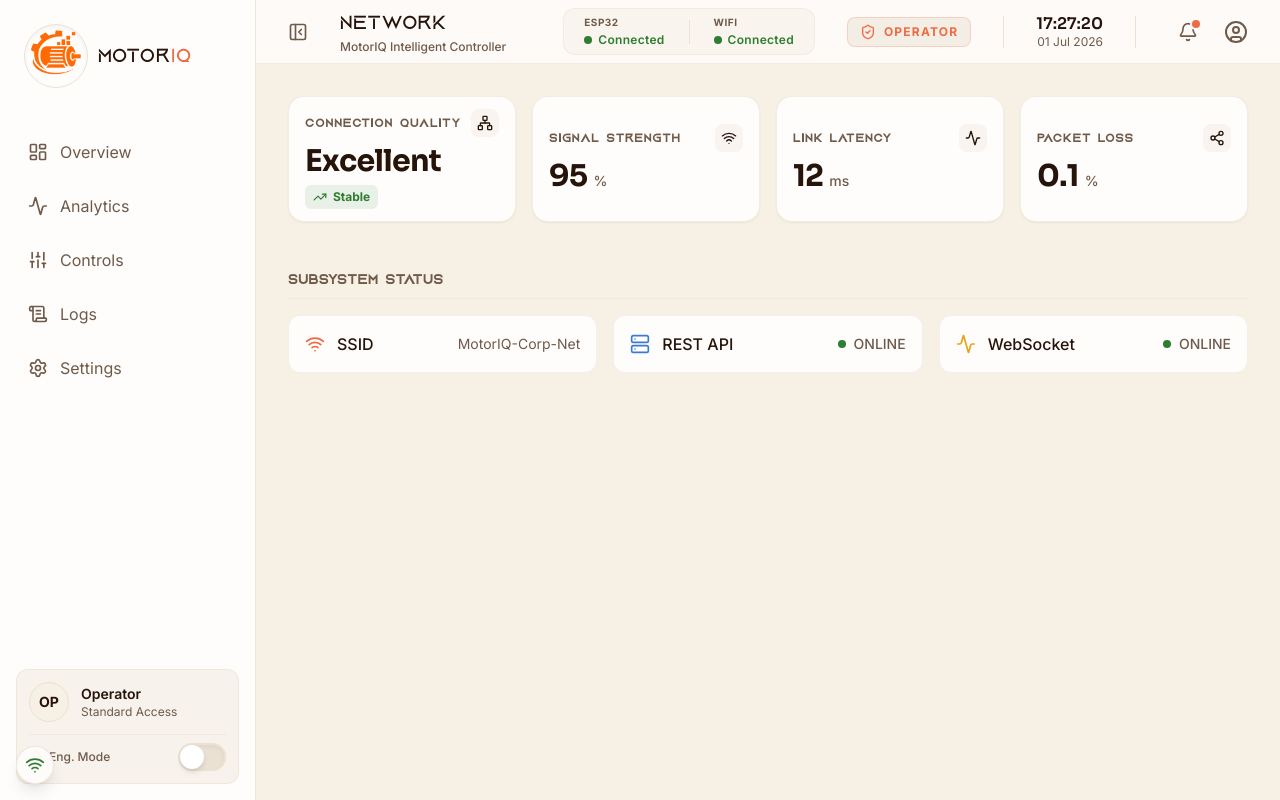
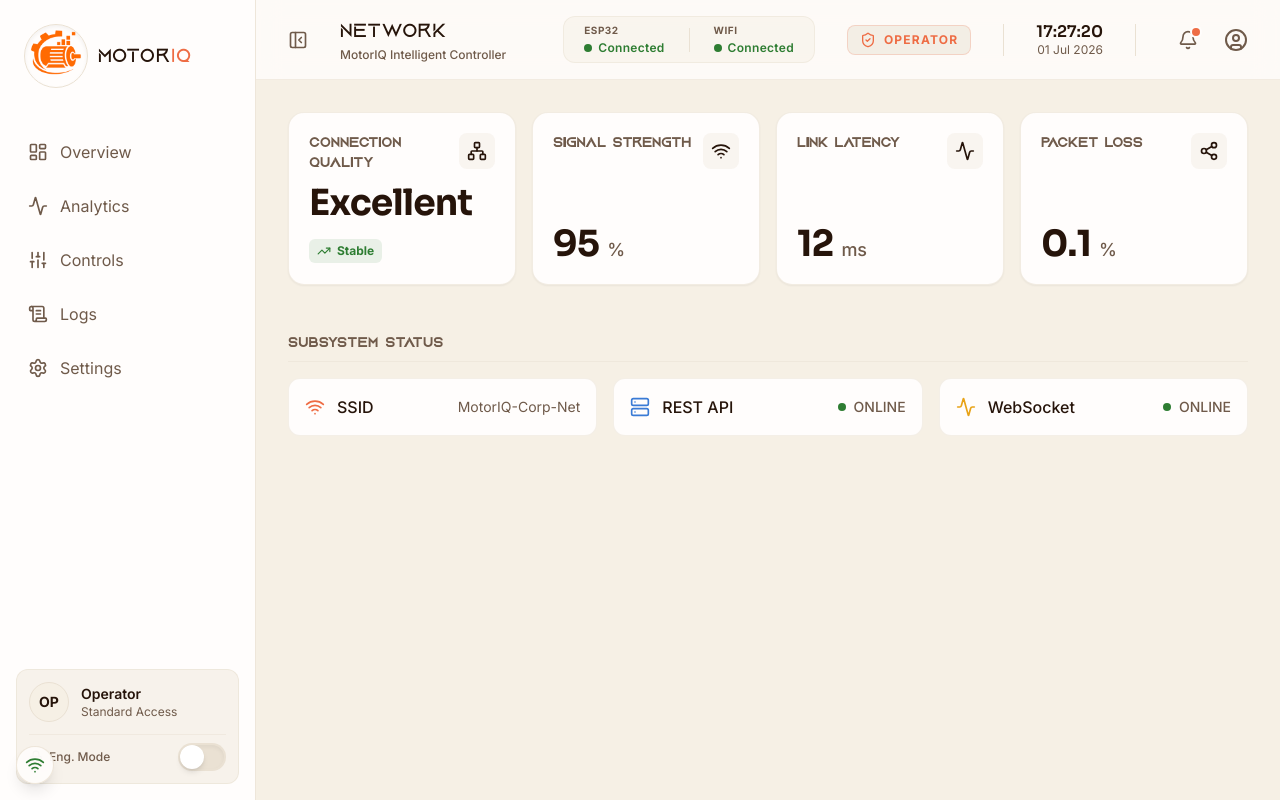
Before and after one commit to KUKI-Boi/MotorIQ, a React (Vite) app: page /network in a window 1280 px wide. Built offline with nearby package versions, Linux system fonts and the light colour scheme; no server answers.

Commit message:
style: add nested flex min-h-0 and md:overflow-y-hidden constraints to AppShell, layout is now 100% non-scrollable and fits viewport perfectly

```diff
--- a/src/components/ui/metric/index.tsx
+++ b/src/components/ui/metric/index.tsx
@@ -34,20 +34,24 @@
 
 export const MetricCard = React.forwardRef<HTMLDivElement, MetricCardProps>(
   ({ className, title, value, unit, icon: Icon, trend, ...props }, ref) => (
-    <div ref={ref} className={cn("px-4 py-3 rounded-2xl bg-card border border-navigation/60 shadow-sm flex flex-col justify-center gap-1.5 group", className)} {...props}>
-      <div className="flex justify-between items-center">
-        <h4 className="text-xs font-semibold text-text-secondary tracking-widest uppercase">{title}</h4>
+    <div ref={ref} className={cn("p-4 md:p-5 rounded-2xl bg-card border border-navigation/60 shadow-sm flex flex-col justify-between group", className)} {...props}>
+      <div className="flex justify-between items-start mb-2.5">
+        <h4 className="text-sm font-semibold text-text-secondary tracking-wide uppercase">{title}</h4>
         {Icon && (
-          <div className="p-1.5 bg-navigation/30 rounded-lg group-hover:bg-primary/10 transition-colors">
-            <Icon className="w-4 h-4 text-text-primary group-hover:text-primary transition-colors" />
+          <div className="p-2 bg-navigation/30 rounded-lg group-hover:bg-primary/10 transition-colors">
+            <Icon className="w-5 h-5 text-text-primary group-hover:text-primary transition-colors" />
           </div>
         )}
       </div>
-      <div className="flex items-baseline gap-1.5">
-        <span className="text-2xl md:text-3xl font-sora font-bold tracking-tight text-text-primary">{value}</span>
-        {unit && <span className="text-sm font-medium text-text-secondary">{unit}</span>}
+      <div className="flex items-baseline gap-2">
+        <span className="text-3xl md:text-4xl font-sora font-bold tracking-tight text-text-primary">{value}</span>
+        {unit && <span className="text-lg font-medium text-text-secondary">{unit}</span>}
       </div>
-      {trend && <TrendIndicator {...trend} className="self-start" />}
+      {trend && (
+        <div className="mt-4">
+          <TrendIndicator {...trend} />
+        </div>
+      )}
     </div>
   )
 )
@@ -78,16 +82,16 @@
 
 export const HeroMetric = React.forwardRef<HTMLDivElement, MetricCardProps>(
   ({ className, title, value, unit, icon: Icon, ...props }, ref) => (
-    <div ref={ref} className={cn("px-6 py-4 rounded-3xl bg-primary text-white shadow-xl relative overflow-hidden flex flex-col justify-center", className)} {...props}>
+    <div ref={ref} className={cn("p-5 md:p-6 lg:p-8 rounded-3xl bg-primary text-white shadow-xl relative overflow-hidden", className)} {...props}>
       <div className="absolute top-0 right-0 -mr-16 -mt-16 w-64 h-64 bg-white/10 rounded-full blur-3xl pointer-events-none" />
       <div className="relative z-10">
-        <div className="flex items-center gap-2.5 mb-2">
-          {Icon && <Icon className="w-6 h-6 opacity-80" />}
-          <h4 className="text-sm font-semibold uppercase tracking-widest opacity-80">{title}</h4>
+        <div className="flex items-center gap-3 mb-4">
+          {Icon && <Icon className="w-8 h-8 opacity-80" />}
+          <h4 className="text-lg font-medium opacity-90">{title}</h4>
         </div>
-        <div className="flex items-baseline gap-2">
-          <span className="text-5xl md:text-6xl font-sora font-bold tracking-tighter">{value}</span>
-          {unit && <span className="text-xl md:text-2xl font-medium opacity-80">{unit}</span>}
+        <div className="flex items-baseline gap-3">
+          <span className="text-5xl md:text-6xl lg:text-7xl font-sora font-bold tracking-tighter">{value}</span>
+          {unit && <span className="text-lg md:text-xl lg:text-2xl font-medium opacity-80">{unit}</span>}
         </div>
       </div>
     </div>
--- a/src/features/dashboard/components/LiveMetricsGrid.tsx
+++ b/src/features/dashboard/components/LiveMetricsGrid.tsx
@@ -14,34 +14,34 @@
   const energy = useMotorStore(state => state.energy);
 
   return (
-    <div className="grid grid-cols-2 lg:grid-cols-3 xl:grid-cols-6 gap-3 h-full">
+    <div className="grid grid-cols-2 lg:grid-cols-3 xl:grid-cols-6 gap-4">
       <MetricCard
         title="Voltage"
         value={voltage.toFixed(1)}
         unit="V"
         icon={Zap}
-        className="h-full"
+        className="h-24"
       />
       <MetricCard
         title="Current"
         value={current.toFixed(1)}
         unit="A"
         icon={Activity}
-        className="h-full"
+        className="h-24"
       />
       <MetricCard
         title="Power"
         value={power.toFixed(0)}
         unit="W"
         icon={Power}
-        className="h-full"
+        className="h-24"
       />
       <MetricCard
         title="Temp"
         value={temperature.toFixed(1)}
         unit="°C"
         icon={Thermometer}
-        className="h-full"
+        className="h-24"
         trend={temperature > 75 ? { trend: 'up', value: 'High' } : undefined}
       />
       <MetricCard
@@ -49,14 +49,14 @@
         value={pwm.toFixed(0)}
         unit="%"
         icon={Activity}
-        className="h-full"
+        className="h-24"
       />
       <MetricCard
         title="Energy"
         value={energy.toFixed(3)}
         unit="kWh"
         icon={Battery}
-        className="h-full"
+        className="h-24"
       />
     </div>
   );
--- a/src/layouts/AppShell.tsx
+++ b/src/layouts/AppShell.tsx
@@ -17,14 +17,14 @@
       {/* Mobile Drawer */}
       <ResponsiveDrawer />
 
-      <div className="flex flex-col flex-1 min-w-0 relative z-10">
+      <div className="flex flex-col flex-1 min-h-0 min-w-0 relative z-10">
         {/* Top Navigation */}
         <Topbar />
 
         {/* Main Content Area */}
-        <main className="flex-1 overflow-y-auto overflow-x-hidden relative scroll-smooth flex flex-col">
+        <main className="flex-1 min-h-0 overflow-y-auto md:overflow-y-hidden overflow-x-hidden relative scroll-smooth flex flex-col">
           {/* Pad bottom for mobile nav, full height on desktop */}
-          <div className="pb-28 md:pb-0 flex flex-col flex-1">
+          <div className="pb-28 md:pb-0 flex flex-col flex-1 min-h-0">
             <Outlet />
           </div>
         </main>
--- a/src/layouts/Topbar.tsx
+++ b/src/layouts/Topbar.tsx
@@ -20,7 +20,7 @@
   };
 
   return (
-    <header className="h-16 bg-card/80 backdrop-blur-md border-b border-navigation/60 px-4 md:px-6 flex items-center justify-between sticky top-0 z-30">
+    <header className="h-20 bg-card/80 backdrop-blur-md border-b border-navigation/60 px-4 md:px-6 flex items-center justify-between sticky top-0 z-30">
       <div className="flex items-center gap-4 md:gap-6">
         {/* Mobile Hamburger */}
         <button
@@ -41,7 +41,7 @@
 
         {/* Mobile Logo */}
         <div className="md:hidden flex items-center">
-            <AppLogo className="scale-75 origin-left" />
+          <AppLogo className="scale-75 origin-left" />
         </div>
 
         {/* Desktop Page Context */}
--- a/src/pages/Overview.tsx
+++ b/src/pages/Overview.tsx
@@ -1,3 +1,4 @@
+
 import { HeroPanel } from '../features/dashboard/components/HeroPanel';
 import { ControlPanel } from '../features/dashboard/components/ControlPanel';
 import { SystemHealthPanel } from '../features/dashboard/components/SystemHealthPanel';
@@ -5,24 +6,14 @@
 import { LiveAnalyticsPanel } from '../features/dashboard/components/LiveAnalyticsPanel';
 import { EventTimelineWidget } from '../features/dashboard/components/EventTimelineWidget';
 
-/**
- * Overview Dashboard
- *
- * Layout strategy: The page fills 100% of the available height (viewport - topbar)
- * using a flex-column approach. Each row is given a proportional flex share:
- *   Row 1 (Hero + Health):   flex-[3]  — largest, ~38% of height
- *   Row 2 (Metrics strip):   flex-[2]  — medium, ~25% of height
- *   Row 3 (Events/Chart/Ctrl): flex-[3] — same as row 1, ~38% of height
- *
- * This guarantees zero scrollbar on any screen that respects the h-screen chain.
- */
+
 export default function Overview() {
   return (
-    // h-full fills the flex-1 parent from AppShell. overflow-hidden prevents any bleed.
-    <div className="h-full w-full flex flex-col gap-3 p-3 md:p-4 overflow-hidden">
+    <div className="flex-1 min-h-0 w-full flex flex-col gap-3 p-3 md:p-4 overflow-hidden">
+      {/* flex-1 fills the height from AppShell. overflow-hidden prevents any bleed. */}
 
       {/* ── ROW 1: Current Speed hero + System Health ──────────────────── */}
-      <div className="flex-[3] min-h-0 grid grid-cols-1 xl:grid-cols-12 gap-3">
+      <div className="flex-1 min-h-0 grid grid-cols-1 xl:grid-cols-12 gap-3">
         <div className="xl:col-span-8 min-h-0 flex flex-col">
           <HeroPanel />
         </div>
@@ -32,14 +23,12 @@
       </div>
 
       {/* ── ROW 2: Live Metrics Strip ───────────────────────────────────── */}
-      <div className="flex-[2] min-h-0 flex items-stretch">
-        <div className="w-full">
-          <LiveMetricsGrid />
-        </div>
+      <div className="flex-none h-[90px] min-h-0">
+        <LiveMetricsGrid />
       </div>
 
       {/* ── ROW 3: Events · Analytics · Drive Control ──────────────────── */}
-      <div className="flex-[3] min-h-0 grid grid-cols-1 xl:grid-cols-12 gap-3">
+      <div className="flex-1 min-h-0 grid grid-cols-1 xl:grid-cols-12 gap-3">
         <div className="xl:col-span-3 min-h-0 flex flex-col">
           <EventTimelineWidget />
         </div>
```
Also changed, not shown: src/features/dashboard/components/HeroPanel.tsx (+9 -9 lines).
